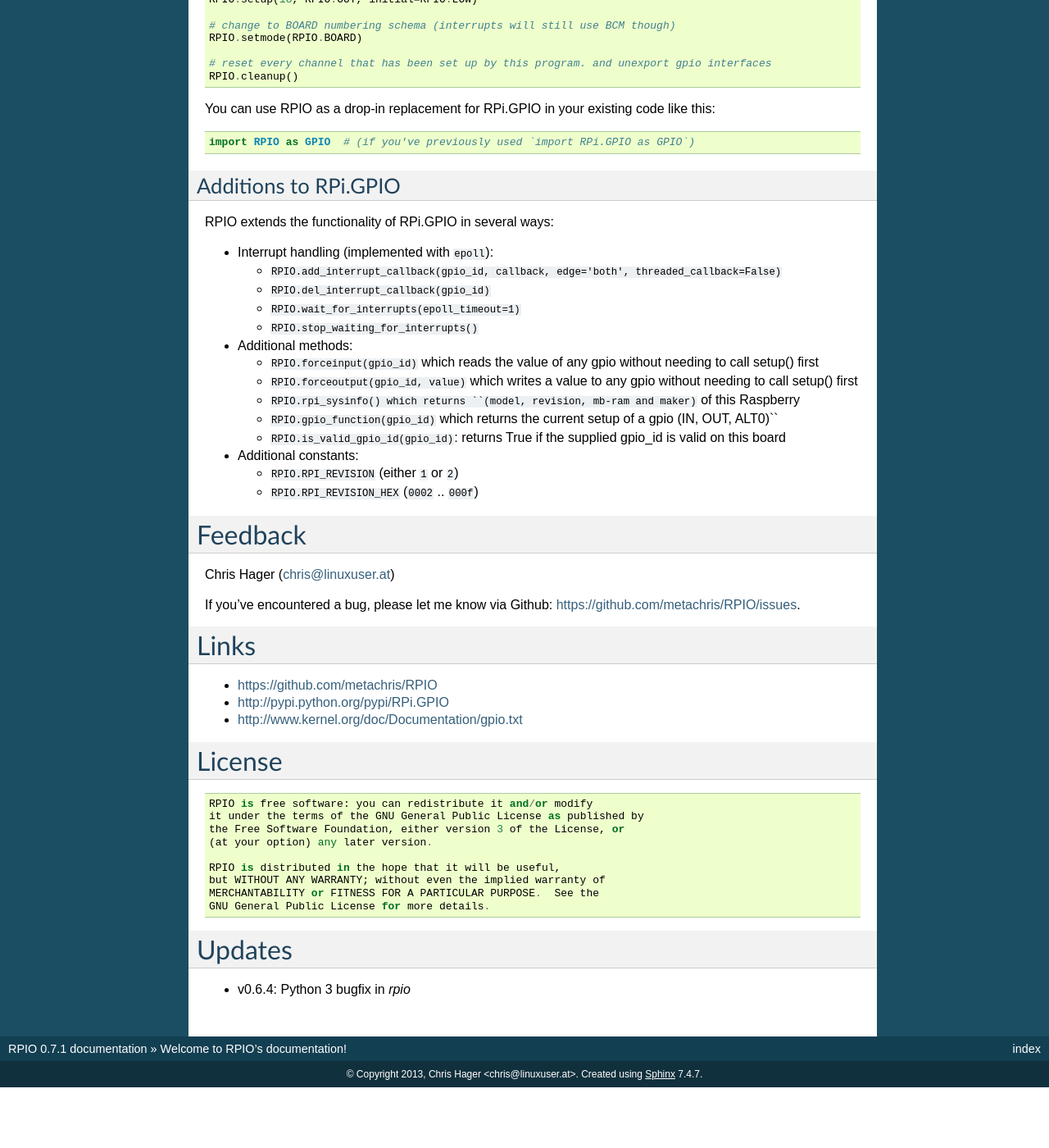
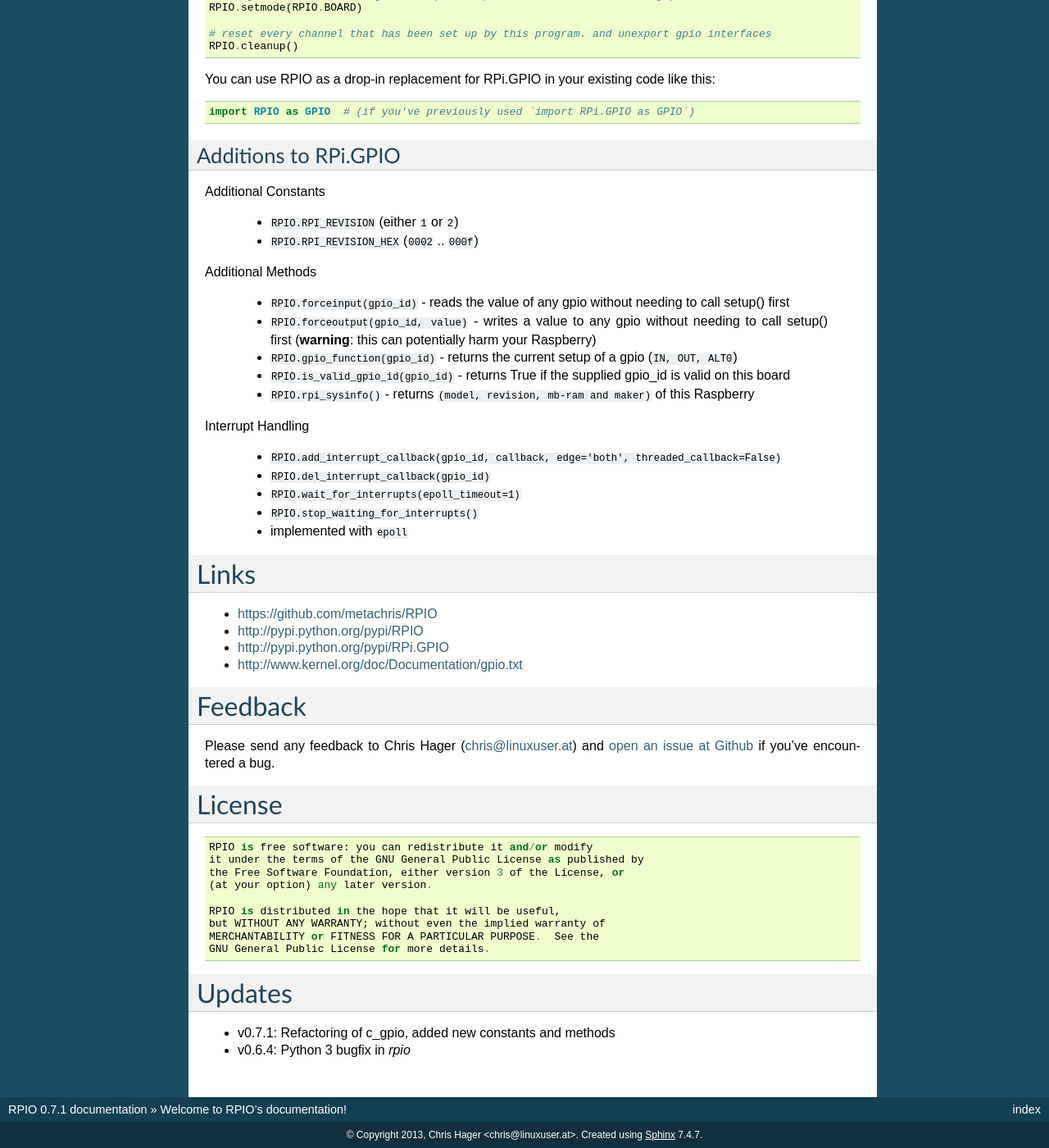
Before and after one commit to metachris/RPIO, a Sphinx documentation site: the page built from documentation/source/index.rst, in a window 1280 px wide and 1400 px high, scrolled down 2792 px. Shown: the whole window at 82% size. Built offline with Sphinx 7.4.7, drawn with Linux system fonts in a browser that asks for light colours; before the commit the page ends 4118 px from its top, so only the background shows below that; some of the changed text lies outside the part shown.

```diff
--- a/documentation/source/index.rst
+++ b/documentation/source/index.rst
@@ -6,12 +6,11 @@
 Welcome to RPIO's documentation!
 ================================
 
-RPIO is a Raspberry Pi GPIO toolbox, consisting of two main parts:
+RPIO is a GPIO toolbox for the Raspberry Pi.
 
+* :ref:`RPIO.py <ref-rpio-py>`, an extension of `RPi.GPIO <http://pypi.python.org/pypi/RPi.GPIO>`_ with interrupt handling and :ref:`more <ref-rpio-py-rpigpio>`
 * :ref:`rpio <ref-rpio-cmd>`, a command-line multitool for inspecting and manipulating GPIOs
-* :ref:`RPIO.py <ref-rpio-py>`, a module which extends RPi.GPIO with interrupt handling and other good stuff
 
-Visit `pythonhosted.org/RPIO <http://pythonhosted.org/RPIO>`_ for a pretty version of this documentation.
 
 Installation
 ============
@@ -199,43 +200,45 @@ You can use RPIO as a drop-in replacement for RPi.GPIO in your existing code lik
 Additions to RPi.GPIO
 ---------------------
 
-RPIO extends the functionality of RPi.GPIO in several ways:
+Additional Constants
 
-* Interrupt handling (implemented with ``epoll``):
+  * ``RPIO.RPI_REVISION`` (either ``1`` or ``2``)
+  * ``RPIO.RPI_REVISION_HEX`` (``0002`` .. ``000f``)
+
+Additional Methods
+
+  * ``RPIO.forceinput(gpio_id)`` - reads the value of any gpio without needing to call setup() first
+  * ``RPIO.forceoutput(gpio_id, value)`` - writes a value to any gpio without needing to call setup() first (**warning**: this can potentially harm
+    your Raspberry)
+  * ``RPIO.gpio_function(gpio_id)`` - returns the current setup of a gpio (``IN, OUT, ALT0``)
+  * ``RPIO.is_valid_gpio_id(gpio_id)`` - returns True if the supplied gpio_id is valid on this board
+  * ``RPIO.rpi_sysinfo()`` - returns ``(model, revision, mb-ram and maker)`` of this Raspberry
+
+Interrupt Handling
 
   * ``RPIO.add_interrupt_callback(gpio_id, callback, edge='both', threaded_callback=False)``
   * ``RPIO.del_interrupt_callback(gpio_id)``
   * ``RPIO.wait_for_interrupts(epoll_timeout=1)``
   * ``RPIO.stop_waiting_for_interrupts()``
-
-* Additional methods:
-
-  * ``RPIO.forceinput(gpio_id)`` which reads the value of any gpio without needing to call setup() first
-  * ``RPIO.forceoutput(gpio_id, value)`` which writes a value to any gpio without needing to call setup() first
-  * ``RPIO.rpi_sysinfo() which returns ``(model, revision, mb-ram and maker)`` of this Raspberry
-  * ``RPIO.gpio_function(gpio_id)`` which returns the current setup of a gpio (IN, OUT, ALT0)``
-  * ``RPIO.is_valid_gpio_id(gpio_id)``: returns True if the supplied gpio_id is valid on this board
-
-* Additional constants:
-
-  * ``RPIO.RPI_REVISION`` (either ``1`` or ``2``)
-  * ``RPIO.RPI_REVISION_HEX`` (``0002`` .. ``000f``)
-
-
-Feedback
-========
-
-Chris Hager (chris@linuxuser.at)
-
-If you've encountered a bug, please let me know via Github: https://github.com/metachris/RPIO/issues.
+  *  implemented with ``epoll``
 
 
 Links
 =====
 
 * https://github.com/metachris/RPIO
+* http://pypi.python.org/pypi/RPIO
 * http://pypi.python.org/pypi/RPi.GPIO
 * http://www.kernel.org/doc/Documentation/gpio.txt
+
+
+Feedback
+========
+
+Please send any feedback to Chris Hager (chris@linuxuser.at) and `open an issue at Github <https://github.com/metachris/RPIO/issues>`_ if
+you've encountered a bug.
+
+
 
 
 License
@@ -257,4 +260,5 @@ License
 Updates
 =======
 
+* v0.7.1: Refactoring of c_gpio, added new constants and methods
 * v0.6.4: Python 3 bugfix in `rpio`
```
Also changed, not shown: other parts of documentation/source/index.rst (+3 -1 lines), README.txt (+32 -28 lines), 2 other files.
